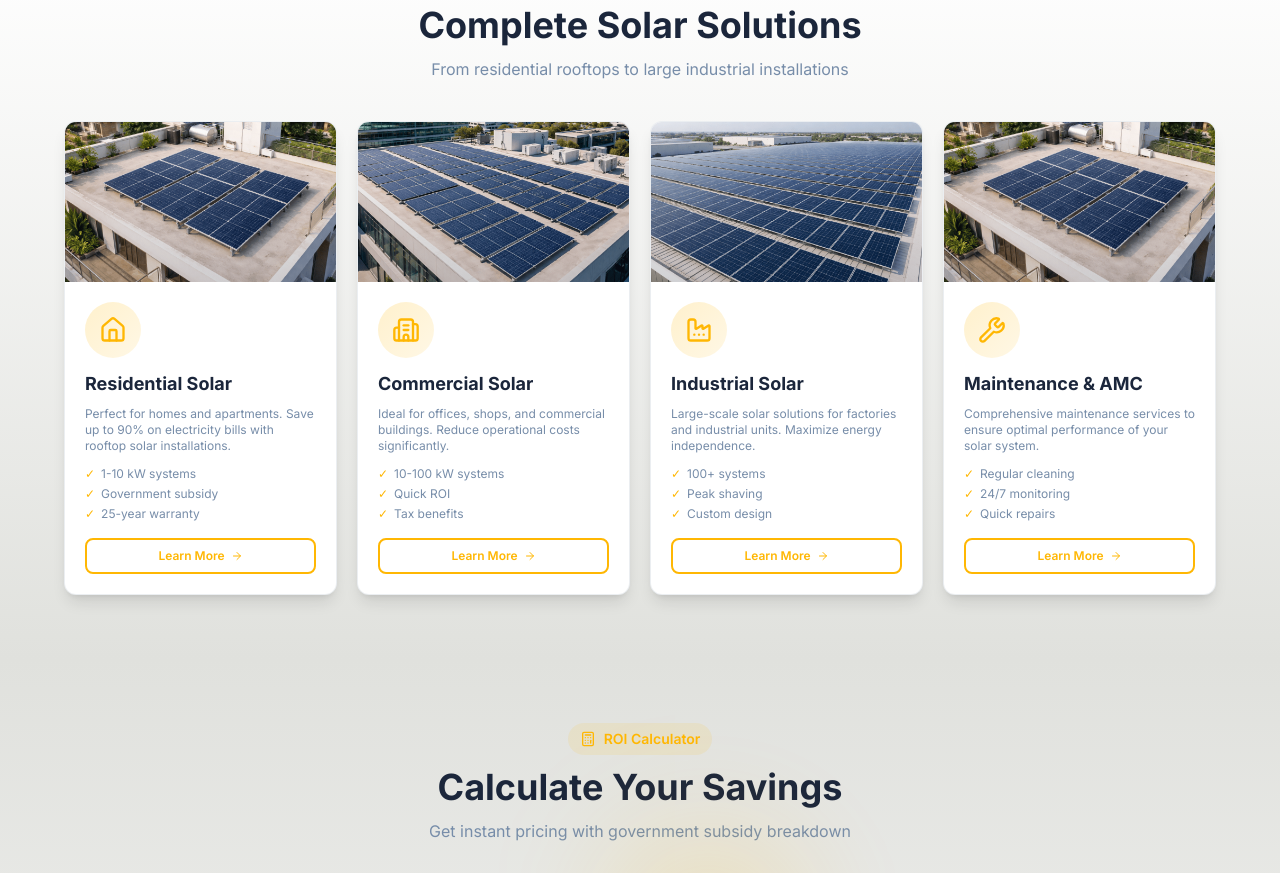
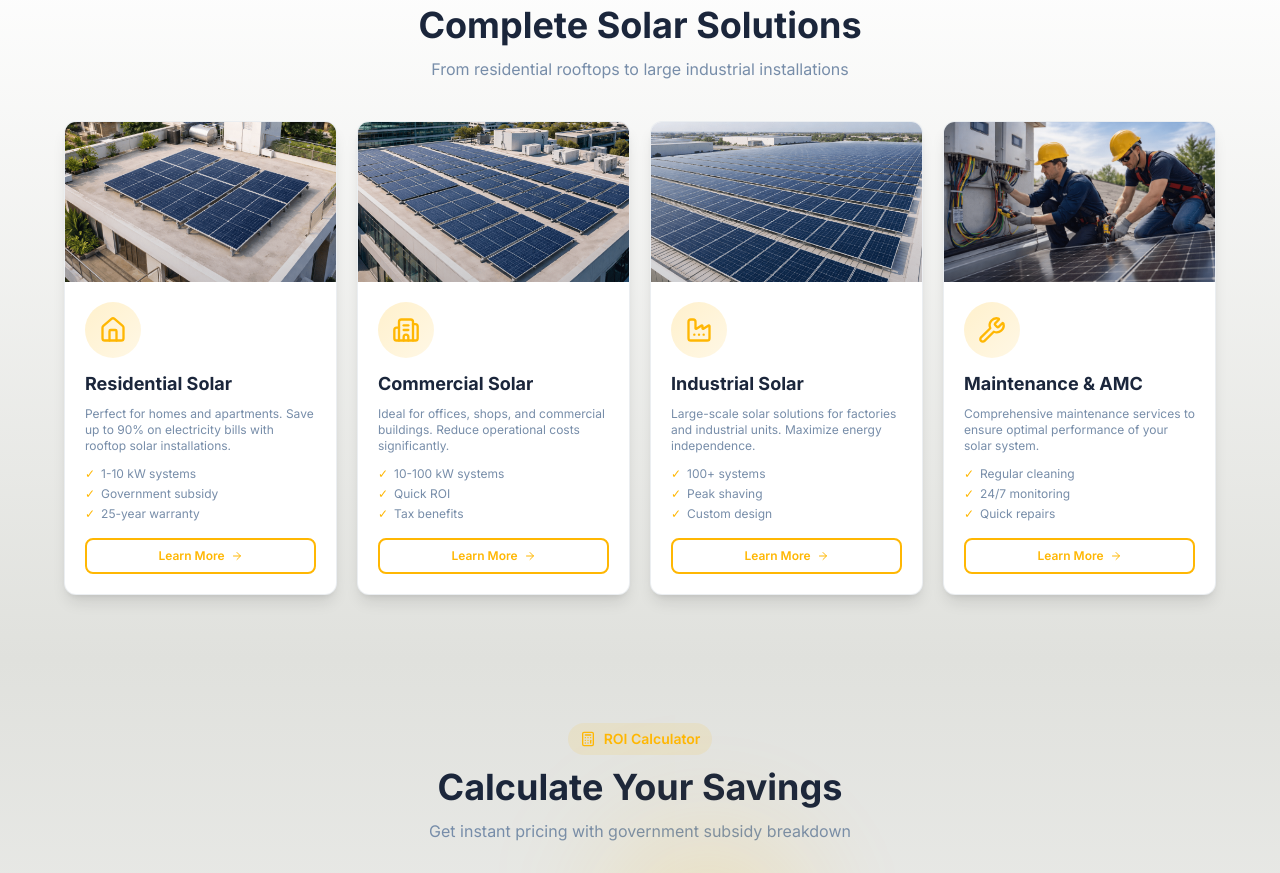
Before and after one commit to pprathik07/Solar-Solutions, a Next.js app: page / in a window 1280 px wide. Shown: the part 820-1693 px from the top of the page. Built offline with nearby package versions, Linux system fonts and the light colour scheme.

Commit message:
Updated images

```diff
--- a/src/components/sections/ServicesSection.tsx
+++ b/src/components/sections/ServicesSection.tsx
@@ -44,7 +44,7 @@ const services = [
     features: ['Regular cleaning', '24/7 monitoring', 'Quick repairs'],
     href: '/services',
     linkText: 'Learn more about solar maintenance services',
-    image: '/images/residential-solar.png', // Using residential as fallback - replace with maintenance image if you have one
+    image: '/images/maintenance.png',
     imageAlt: 'Professional solar panel maintenance and AMC services in Hyderabad'
   }
 ];
```
Also changed, not shown: public/images/maintenance.png (added).
